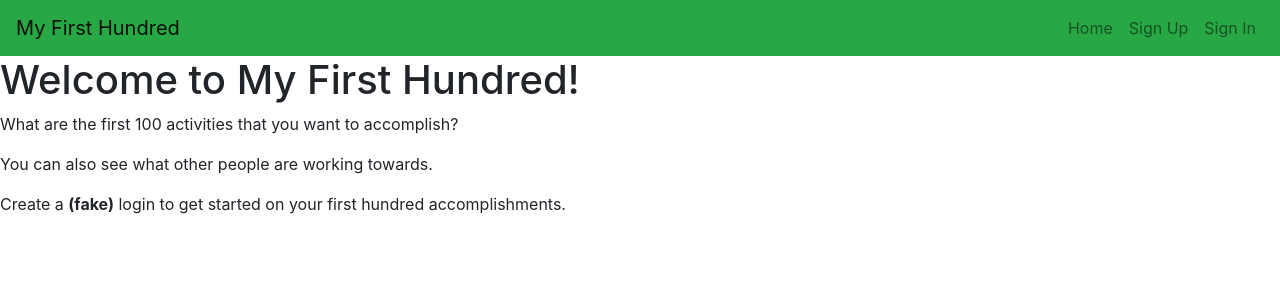
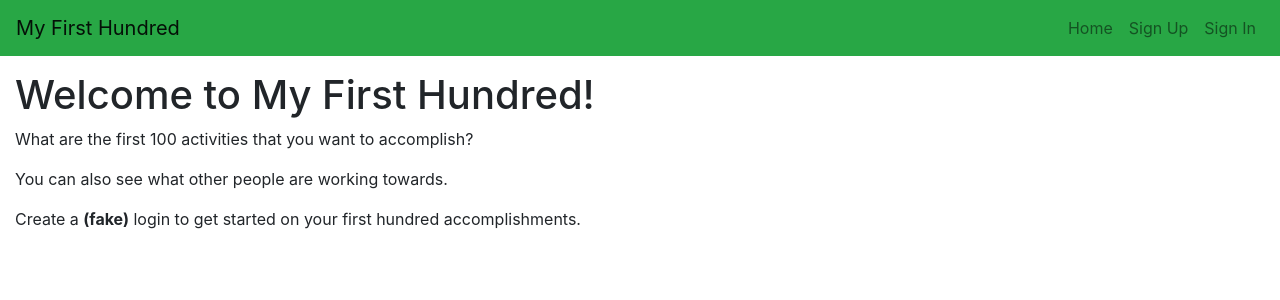
Before and after one commit to kimdolion/first-hundred-client, a React app: page /#/ in a window 1280 px wide. Shown: the top 300 px of the page. Built offline with nearby package versions, Linux system fonts and the light colour scheme.

Commit message:
Add margin to home description

```diff
--- a/src/components/Header/Home.js
+++ b/src/components/Header/Home.js
@@ -1,5 +1,11 @@
 import React from 'react'
 // import { Link } from 'react-router-dom'
+
+const styles = {
+  main: {
+    margin: '15px'
+  }
+}
 
 const authenticatedOptions = (
   <React.Fragment>
@@ -18,14 +24,14 @@ const unauthenticatedOptions = (
 )
 
 const Home = ({ user }) => (
-  <React.Fragment>
+  <div style={styles.main}>
     <h1>Welcome to My First Hundred!</h1>
     <p>What are the first 100 activities that you want to accomplish?
     </p>
     <p>You can also see what other people are working towards.
     </p>
     { user ? authenticatedOptions : unauthenticatedOptions }
-  </React.Fragment>
+  </div>
 )
 
 export default Home
```
